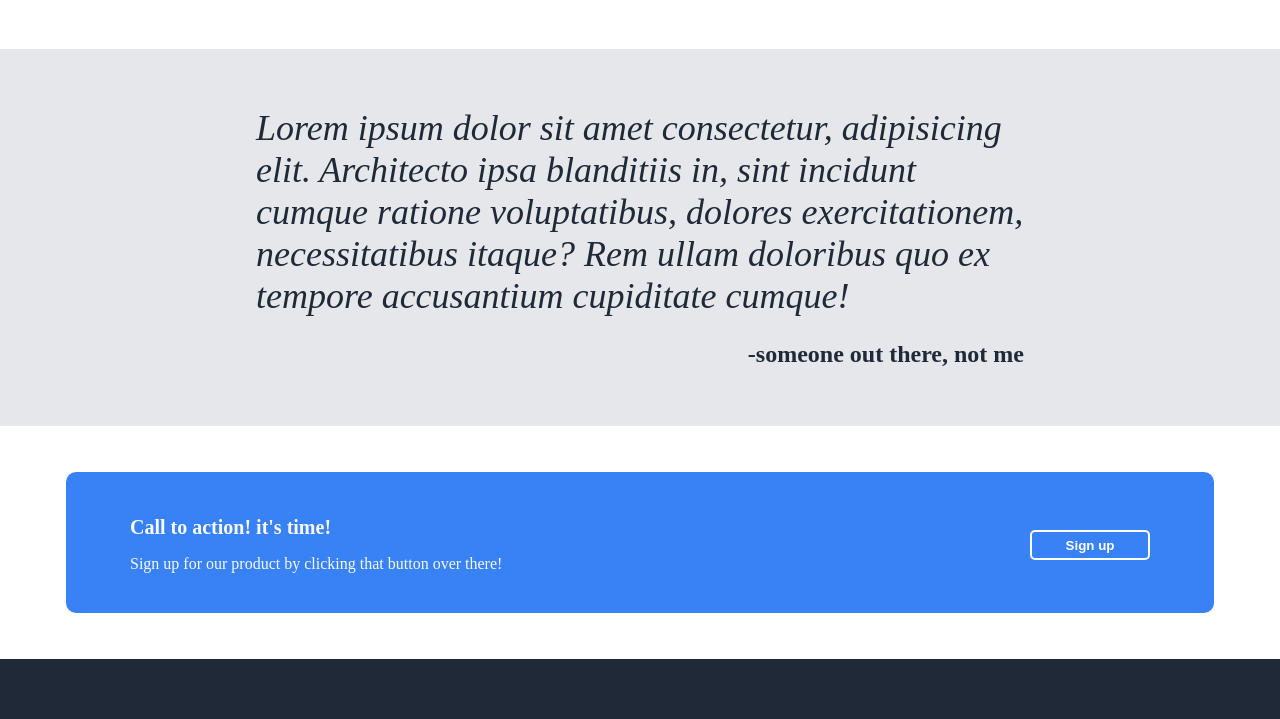
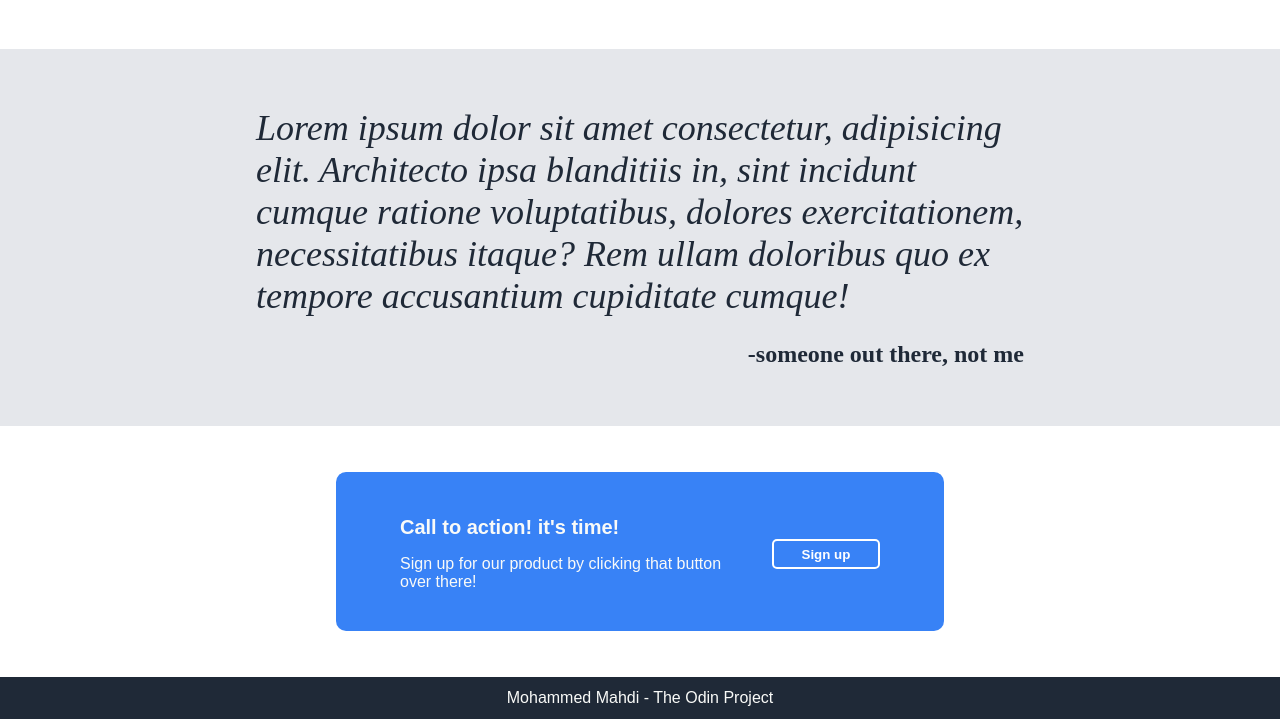
Before and after one commit to Mohammed-Mahdi256/landing-page-odin, a plain HTML site: page index.html in a window 1280 px wide. Shown: the part 797-1516 px from the top of the page. Before the commit the page ends 1456 px from the top, so only its background shows below. Drawn offline with Linux system fonts and the light colour scheme.

Commit message:
last fouch,forgot what I did but, here we are

```diff
--- a/index.html
+++ b/index.html
@@ -73,5 +73,7 @@
             <button class="sign-up-button">Sign up</button>
         </div>
     </div>
+
+    <div class="footer">Mohammed Mahdi - The Odin Project</div>
 </body>
 </html>
--- a/style.css
+++ b/style.css
@@ -170,6 +170,10 @@ ul {
 
 .action-section-background {
     background-color: white;
+    font-family: sans-serif;
+    display: flex;
+    justify-content: center;
+
 }
 
 .action-section {
@@ -182,16 +186,20 @@ ul {
 
     display: flex;
     align-items: center;
-    justify-content: space-between;
+    justify-content: center;
+    gap: 16px;
     padding: 24px 64px 24px 64px;
+    max-width: 480px;
 }
 
 .action-section .sign-up-button {
     border: 2px white solid;
+    margin-bottom: 0px;
 }
 
 .text {
     color: #F9FAF8;
+
 }
 
 .call {
@@ -199,3 +207,14 @@ ul {
     font-size: 20px;
     margin-bottom: 0px;
 }
+
+/* footer */
+
+.footer {
+    height: 42px;
+    display: flex;
+    justify-content: center;
+    align-items: center;
+    color: #F9FAF8;
+    font-family: sans-serif;
+}
```
